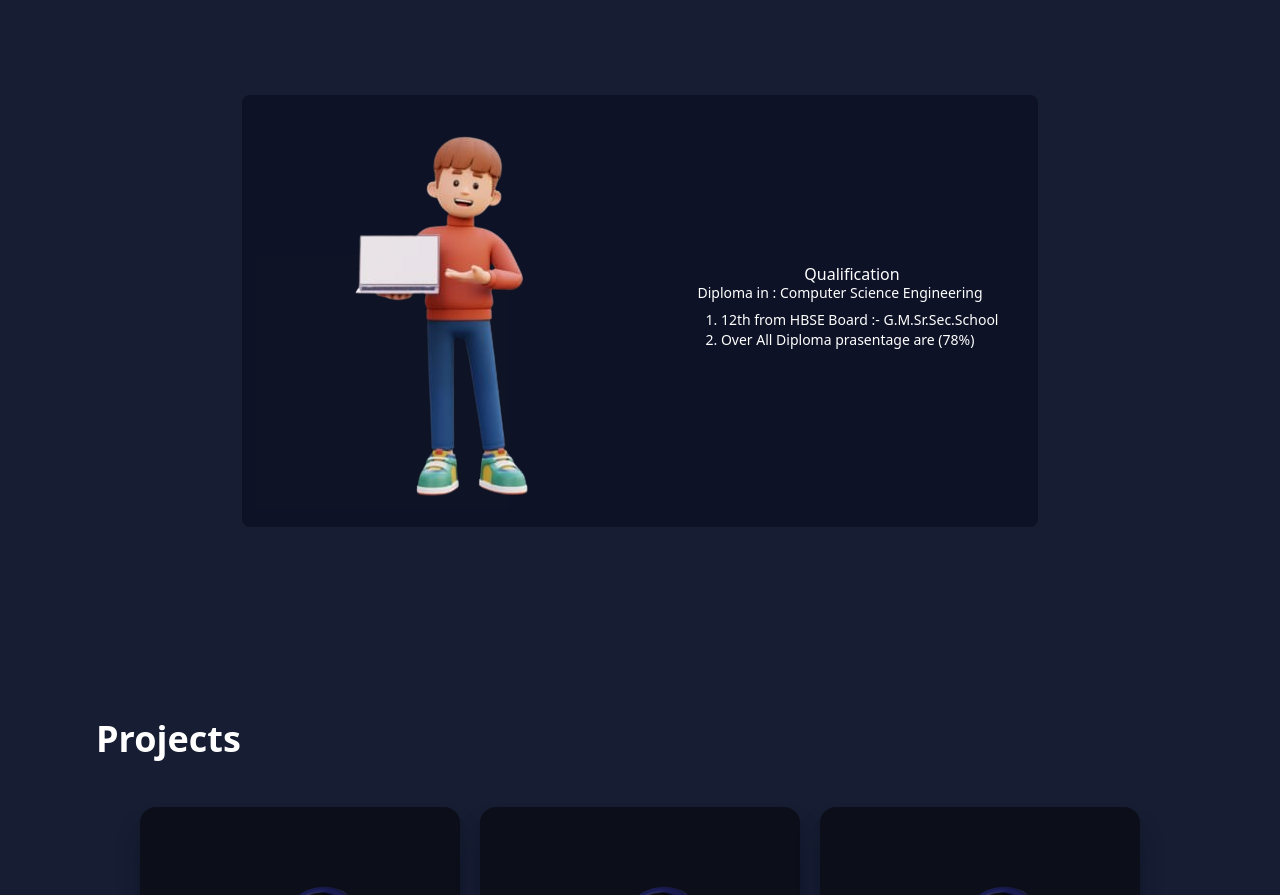
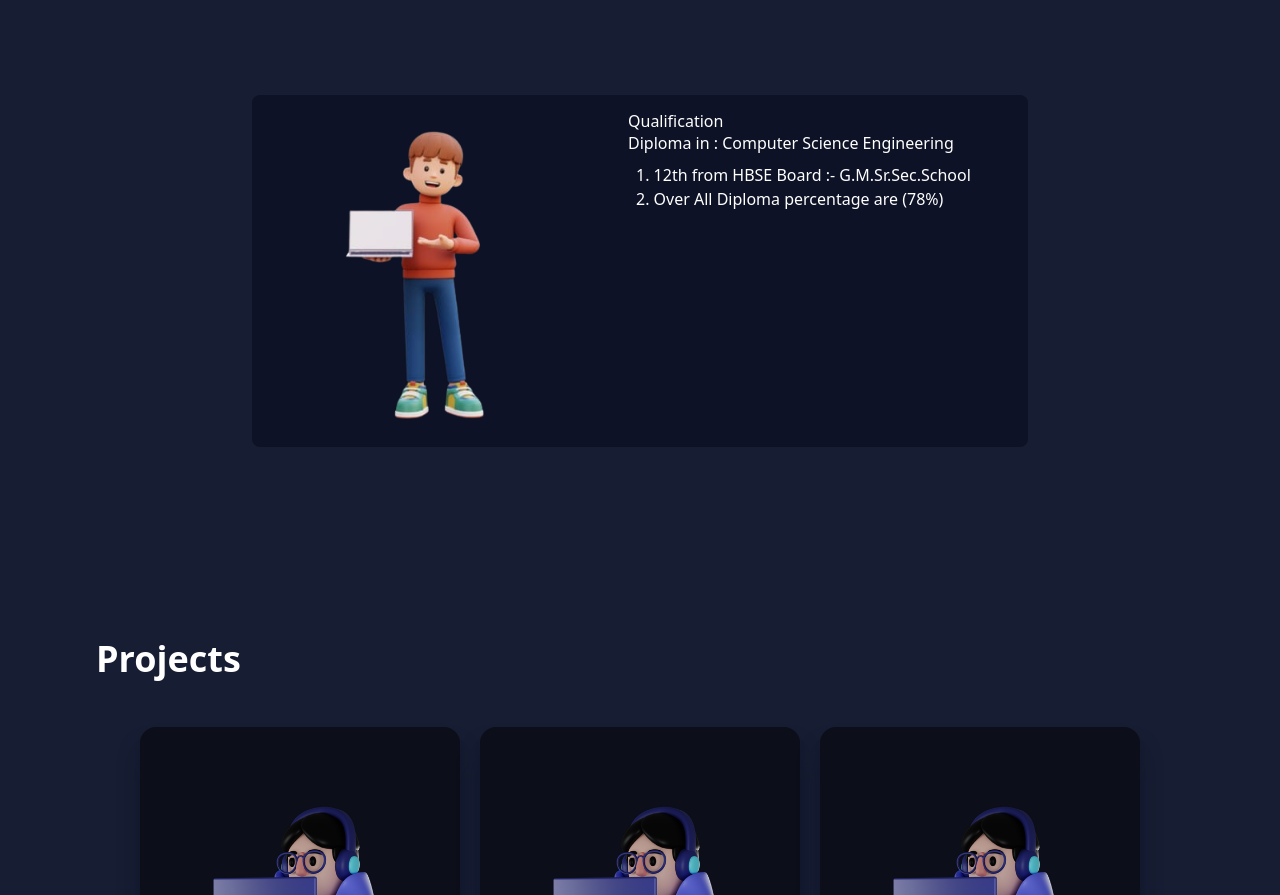
Before and after one commit to Arvindpal12/my-portfolio, a React (Vite) app: page / in a window 1280 px wide. Shown: the part 2032-2927 px from the top of the page. Built offline with nearby package versions, Linux system fonts and the light colour scheme.

Commit message:
my-first-change

```diff
--- a/src/components/Skills-compo/Skills.jsx
+++ b/src/components/Skills-compo/Skills.jsx
@@ -51,20 +51,20 @@ const Exprince = () => {
 
         </div>
         <div >
-          <div className='flex gap-10 bg-slate-950 bg-opacity-45 mt-4 rounded-lg  p-4 items-center '>
+          <div className='flex flex-col md:flex-row gap-4 md:gap-10 bg-slate-950 bg-opacity-45 mt-4 rounded-lg p-4 items-center md:items-start'>
             {/* <FaGoogle color='#4285FA' size={50} /> */}
-            <div className=' flex flex-wrap group [perspective:1000px] w-100 h-100' >
-              <img className='w-100 h-auto transition-transform duration-700 group-hover:[transform:rotateY(180deg)] [transform-style:preserve-3d]' src={avtar} alt="" />
+            <div className='flex flex-wrap group [perspective:1000px] w-full md:w-auto'>
+              <img className='w-full max-w-xs h-auto transition-transform duration-700 group-hover:[transform:rotateY(180deg)] [transform-style:preserve-3d]' src={avtar} alt="" />
             </div>
-            <span className='text-white'>
-              <div className='pr-4'>
-                <h2 className='leading-tight text-center'>Qualification</h2>
-                <p className='text-sm leading-tight font-thin'>
+            <span className='text-white w-full md:w-96'>
+              <div className='pr-0 md:pr-4'>
+                <h2 className='leading-tight text-center md:text-left'>Qualification</h2>
+                <p className='text-sm md:text-base leading-tight font-thin'>
                    Diploma in  : Computer Science Engineering
                 </p>
-                <ul className='text-sm p-2'>
+                <ul className='text-sm md:text-base p-2'>
                   <li>1.  12th from HBSE Board :- G.M.Sr.Sec.School</li>
-                  <li>2.  Over All Diploma prasentage are (78%)
+                  <li>2.  Over All Diploma percentage are (78%)
                   </li>
                 </ul>
               </div>
```
